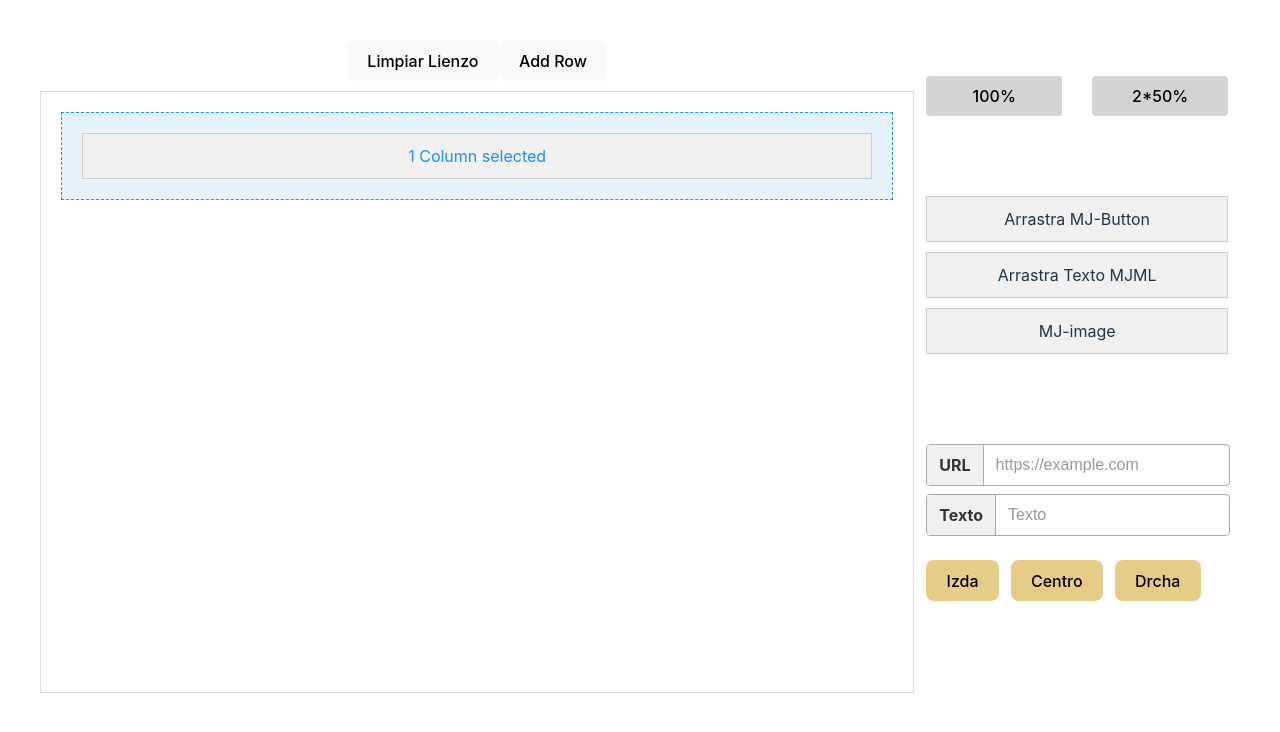
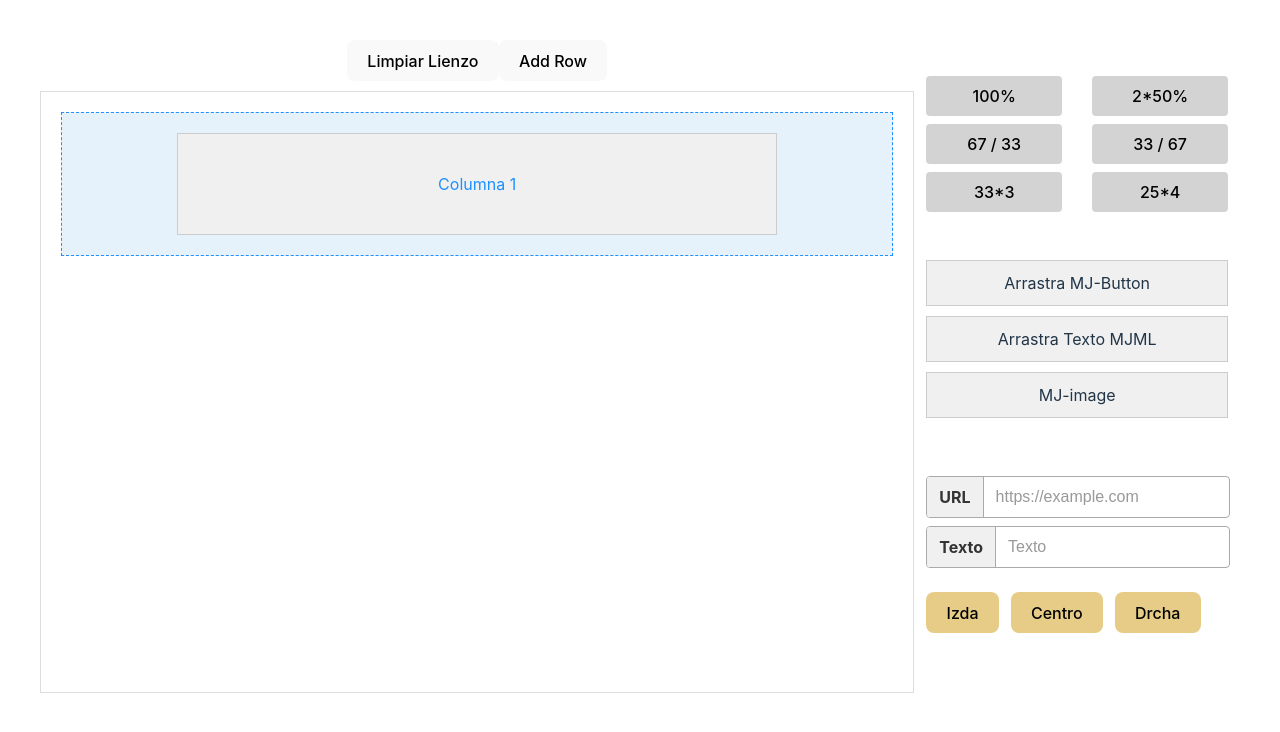
Before and after one commit to mvierapac/custom-email-editor, a Vue app: page / in a window 1280 px wide. Shown: the top 732 px of the page. Built offline with nearby package versions, Linux system fonts and the light colour scheme; what @ckeditor/ckeditor5-vue would draw is missing.

Commit message:
columns added dinamically

```diff
--- a/src/components/MjmlEditor.vue
+++ b/src/components/MjmlEditor.vue
@@ -7,7 +7,7 @@
         <div
           v-for="(row, rowIndex) in rows"
           :key="rowIndex"
-          :class="['row', { 'row-selected': row.isSelected }]"
+          :class="['row', { 'row-selected': row.isSelected }, getColumnClass(row.columns.length, row.columns[0].width)]"
           @click="selectRow(rowIndex)"
           @dragover.prevent="handleDragOverRow(rowIndex)"
           @drop="handleDropRow(rowIndex)"
@@ -35,19 +35,19 @@
               📄
             </div>
           </div>
-          <!-- Renderizado dinámico de columnas -->
-          <div v-if="row.columns.length === 1" class="single-column" :style="{ backgroundColor: rows[rowIndex].columns[0].backgroundColor || '#f0f0f0' }" @dragover.prevent @drop="onDrop(rowIndex, 0)" @click="handleBlockClick($event)">
-            <div v-if="row.columns[0].content" v-html="row.columns[0].content"></div>
-            <p v-else>1 Column selected</p>
-          </div>
-          <div v-else class="two-columns">
-            <div class="column" :style="{ backgroundColor: rows[rowIndex].columns[0].backgroundColor || '#f0f0f0' }" @dragover.prevent @drop="onDrop(rowIndex, 0)" @click="handleBlockClick($event)">
-              <div v-if="row.columns[0].content" v-html="row.columns[0].content"></div>
-              <p v-else>Columna 1</p>
-            </div>
-            <div class="column" :style="{ backgroundColor: rows[rowIndex].columns[1].backgroundColor || '#f0f0f0' }" @dragover.prevent @drop="onDrop(rowIndex, 1)" @click="handleBlockClick($event)">
-              <div v-if="row.columns[1].content" v-html="row.columns[1].content"></div>
-              <p v-else>Columna 2</p>
+          <!-- Renderización dinámica de columnas -->
+          <div class="columns-container">
+            <div
+              v-for="(column, columnIndex) in row.columns"
+              :key="columnIndex"
+              class="column"
+              :style="{ backgroundColor: column.backgroundColor || '#f0f0f0' }"
+              @dragover.prevent
+              @drop="onDrop(rowIndex, columnIndex)"
+              @click="handleBlockClick($event)"
+            >
+              <div v-if="column.content" v-html="column.content"></div>
+              <p v-else>Columna {{ columnIndex + 1 }}</p>
             </div>
           </div>
         </div>
@@ -61,8 +61,14 @@
       </div>
     </div>
     <div class="lateral-panel">
-      <button class="column-button" @click="setColumns(1)"> 100% </button>
-      <button class="column-button" @click="setColumns(2)"> 2*50% </button>
+      <div class="configure-columns-panel">
+        <button class="column-button" @click="configureColumns(1)"> 100% </button>
+        <button class="column-button" @click="configureColumns(2)"> 2*50% </button>
+        <button class="column-button" @click="configureColumns(2, [67, 33])"> 67 / 33 </button>
+        <button class="column-button" @click="configureColumns(2, [33, 67])"> 33 / 67 </button>
+        <button class="column-button" @click="configureColumns(3)"> 33*3 </button>
+        <button class="column-button" @click="configureColumns(4)"> 25*4 </button>
+      </div>
       <div class="tool-panel">
         <div class="draggable-item" draggable="true" @dragstart="onDragStart" data-type="button">Arrastra MJ-Button</div>
         <div class="draggable-item" draggable="true" @dragstart="onDragStart" data-type="text">Arrastra Texto MJML</div>
@@ -625,6 +631,49 @@ export default {
       // Resetear el índice arrastrado
       this.draggedRowIndex = null;
     },
+      // Método para obtener la clase CSS correcta según el número de columnas y proporciones
+    getColumnClass(numColumns, firstColumnWidth) {
+      console.log(firstColumnWidth)
+      if (numColumns === 1) {
+        return 'single-column';
+      } else if (numColumns === 2) {
+        if (firstColumnWidth && firstColumnWidth === 67) {
+          return 'two-columns two-columns-67-33';
+        } else if (firstColumnWidth && firstColumnWidth === 33) {
+          return 'two-columns two-columns-33-67';
+        } else {
+          return 'two-columns';
+        }
+      } else if (numColumns === 3) {
+        return 'three-columns';
+      } else if (numColumns === 4) {
+        return 'four-columns';
+      }
+      return ''; // Clase vacía si no se cumple ninguna condición
+    },
+      // Método para configurar el número de columnas y sus proporciones
+  configureColumns(numColumns, proportions = []) {
+    if (this.selectedRowIndex === null) {
+      console.log("Por favor, selecciona una fila primero.");
+      return;
+    }
+
+    // Crear la nueva configuración de columnas
+    const newColumns = Array.from({ length: numColumns }, (_, i) => ({
+      content: '',
+      backgroundColor: '#f0f0f0',
+      width: proportions[i] || (100 / numColumns) + '%', // Asignar proporción o dividir en partes iguales
+    }));
+
+    // Asignar las columnas configuradas a la fila seleccionada
+    this.rows[this.selectedRowIndex].columns = newColumns;
+
+    // Actualizar las variables de estado
+    this.selectedRowColumns = numColumns;
+    this.activeColumn = 0;
+
+    console.log(`Fila ${this.selectedRowIndex + 1} configurada con ${numColumns} columnas.`);
+  },
   }
 }
 </script>
@@ -712,22 +761,6 @@ export default {
   margin: 0;
 }
 
-.single-column {
-display: block;
-width: 100%;
-/* justify-content: center;
-align-items: center; */
-height: 100px;
-border: 1px solid #ccc;
-background-color: #f0f0f0;
-}
-
-.single-column > div {
-  /* Estilos para el div hijo directo de .single-column */
-  width: 100%;
-  max-width: 600px;
-}
-
 .two-columns {
 display: flex;
 justify-content: space-between;
@@ -749,13 +782,6 @@ height: 100px;
   max-width: 600px;
 }
 
-.single-column, .column {
-border: 1px dashed #ccc;
-height: 100px;
-display: flex;
-align-items: center;
-justify-content: center;
-}
 
 .column p {
 margin: 0;
@@ -780,6 +806,14 @@ cursor: grab;
   align-items: flex-start;
 }
 
+.configure-columns-panel {
+  display:  flex;
+  gap: 8px;
+  flex-wrap: wrap;
+  justify-content: space-between;
+  align-items: flex-start;
+}
+
 .column-button {
 width: 45%;
 padding: 10px 15px;
@@ -796,17 +830,7 @@ transition: background-color 0.3s ease;
 background-color: #a9a9a9;
 }
 
-.single-column, .column {
-  box-sizing: border-box;
-  display: flex;
-  justify-content: center;
-  align-items: center;
-  border: 1px solid #ccc;
-  padding: 10px; /* Agrega un padding para separar el contenido del borde */
-  height: auto; /* Deja que la altura se ajuste automáticamente */
-  flex-direction: column; /* Asegura que los elementos se apilen verticalmente */
-  width: 100%; /* Asegura que el contenido ocupe todo el ancho */
-}
+
 
 .block-wrapper {
   width: 100%;
@@ -870,4 +894,75 @@ background-color: #a9a9a9;
   width: 100%;
 }
 
+/* Estilos generales para la fila */
+.row {
+  display: flex;
+  gap: 10px;
+}
+
+.columns-container {
+  width: 600px;
+  margin: 0 auto; /* Centra el contenedor en la fila */
+  display: flex;
+  gap: 0; /* Sin espacio entre columnas */
+}
+
+/* Configuración para una sola columna */
+.single-column {
+  display: flex;
+  justify-content: center;
+}
+
+.single-column .column {
+  width: 100%;
+}
+
+/* Configuración para dos columnas iguales */
+.two-columns {
+  display: flex;
+  gap: 10px;
+}
+
+.two-columns .column {
+  width: 50%;
+}
+
+/* Configuración para dos columnas con proporciones 67/33 */
+.two-columns-67-33 .column:nth-child(1) {
+  width: 67%;
+}
+
+.two-columns-67-33 .column:nth-child(2) {
+  width: 33%;
+}
+
+/* Configuración para dos columnas con proporciones 33/67 */
+.two-columns-33-67 .column:nth-child(1) {
+  width: 33%;
+}
+
+.two-columns-33-67 .column:nth-child(2) {
+  width: 67%;
+}
+
+/* Configuración para tres columnas */
+.three-columns {
+  display: flex;
+  gap: 10px;
+}
+
+.three-columns .column {
+  width: 33.33%;
+}
+
+/* Configuración para cuatro columnas */
+.four-columns {
+  display: flex;
+  gap: 10px;
+}
+
+.four-columns .column {
+  width: 25%;
+}
+
 </style>
--- a/src/style.css
+++ b/src/style.css
@@ -125,6 +125,7 @@ button:focus-visible {
 
   .tab {
     padding: 8px 12px;
+    font-size: 12px;
     font-weight: bold;
     color: #666;
     cursor: pointer;
```
